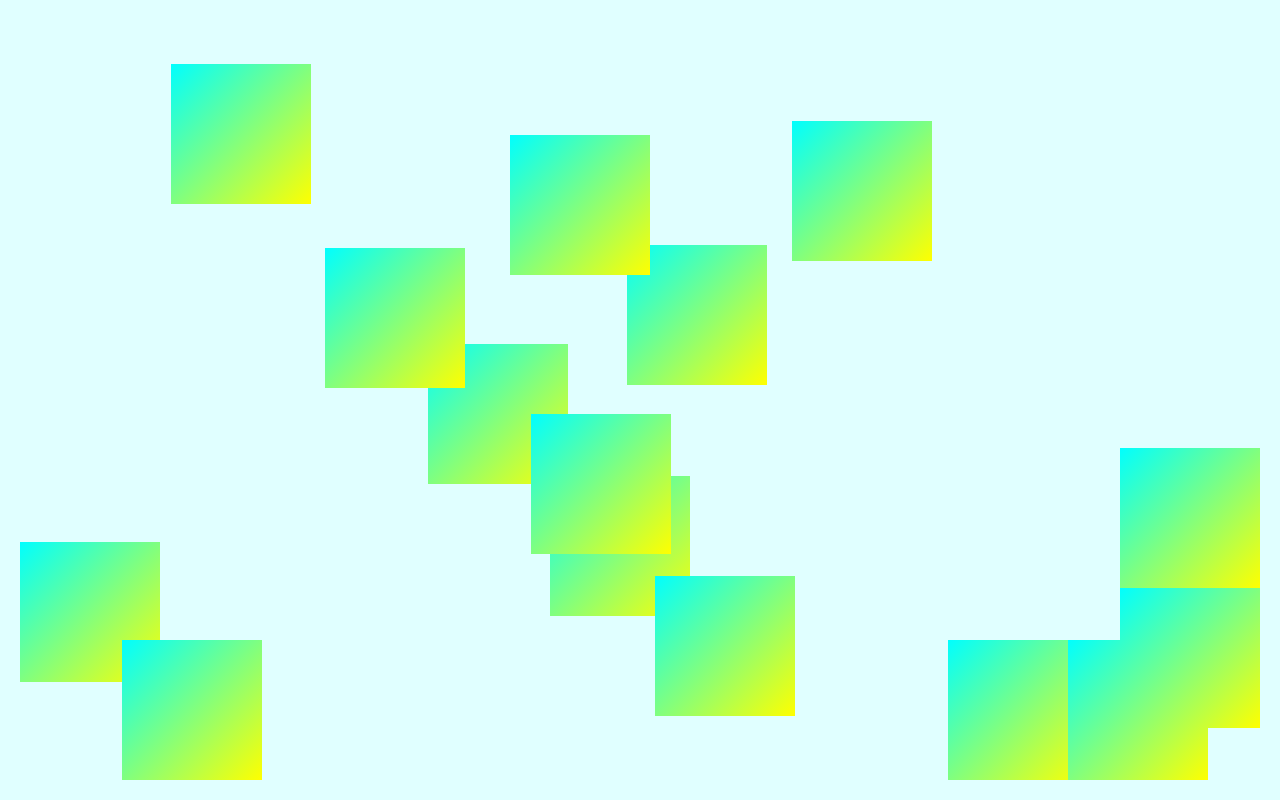
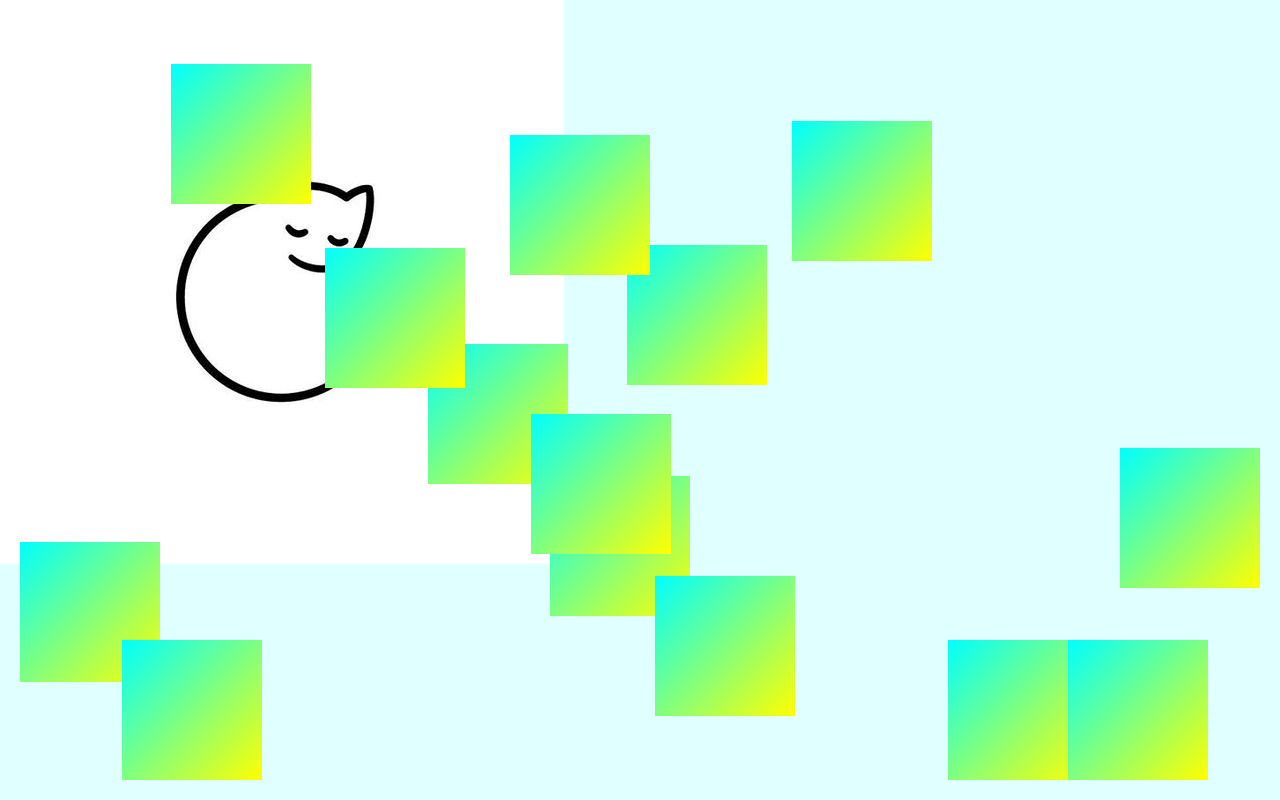
Before and after one commit to e-jones428/interactive_2, a plain HTML site: page project 1/index.html in a window 1280 px wide. Drawn offline with Linux system fonts and the light colour scheme; files that its build step writes are made by us from their sources.

Commit message:
the images work!

```diff
--- a/project 1/index.html
+++ b/project 1/index.html
@@ -426,7 +426,7 @@ html,body {
   }
 </style>
 
-<div class="random" id="r1"></div>
+<img src="0fab27bb872619225ee1ee89e4463cdf.jpg" id="r1">
 <div class="random" id="r2"></div>
 <div class="random" id="r3"></div>
 <div class="random" id="r4"></div>
```
Also changed, not shown: project 1/0fab27bb872619225ee1ee89e4463cdf.jpg (added), 2 other files.
